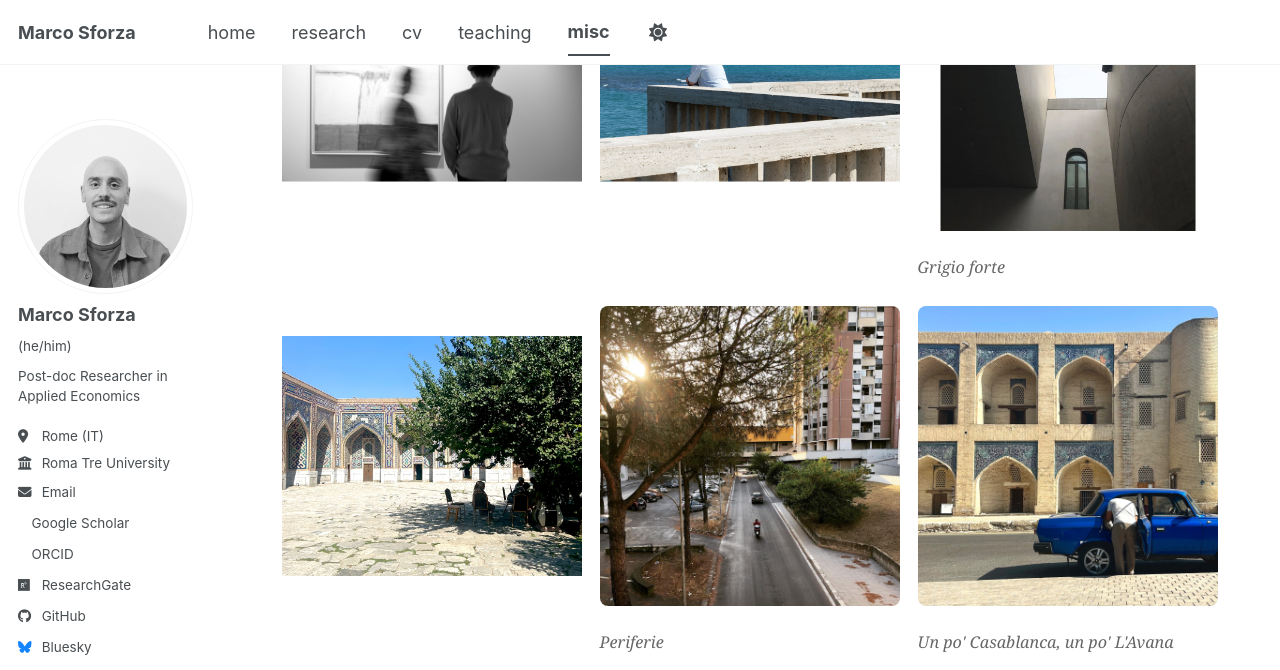
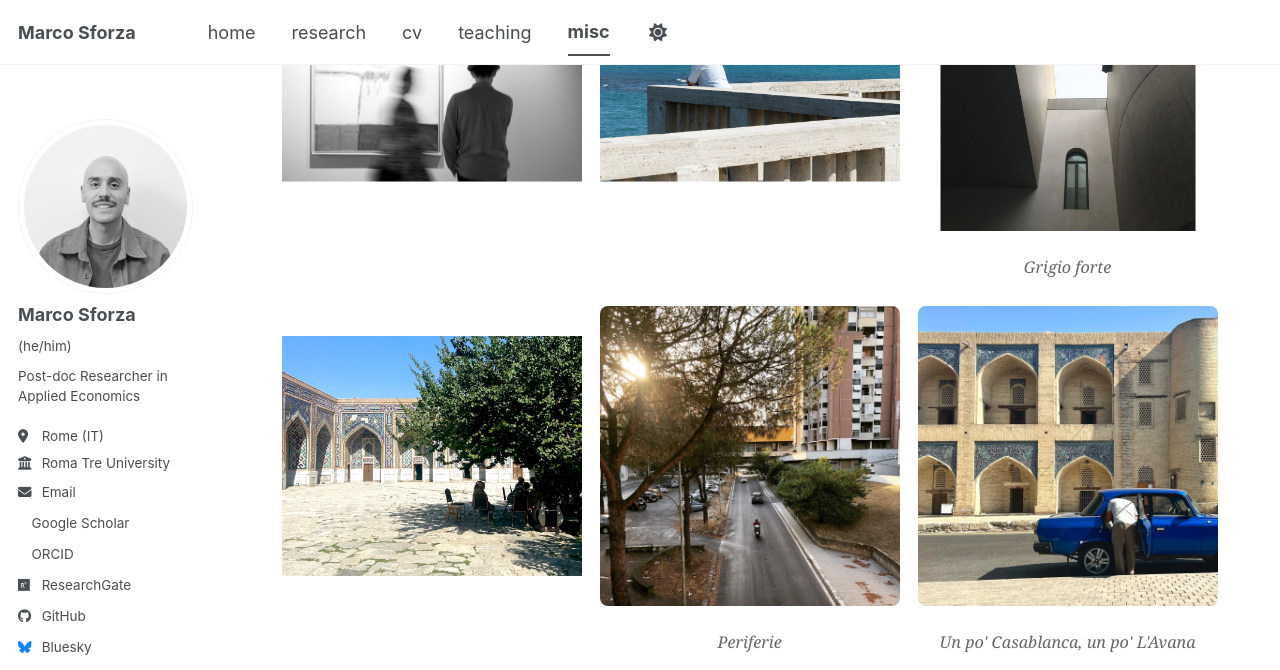
Before and after one commit to marcosforza/marcosforza.github.io, a Jekyll site: the page built from _pages/misc.md, in a window 1280 px wide and 1400 px high, scrolled down 439 px. Shown: the top 670 px of the window. Built offline with Jekyll 4.4.1, drawn with Linux system fonts in a browser that asks for light colours; a style sheet for code colours, icons or effects is not loaded.

Commit message:
Update _custom.scss

```diff
--- a/_sass/layout/_custom.scss
+++ b/_sass/layout/_custom.scss
@@ -1,20 +1,5 @@
 .page__footer {
   display: none !important;
-}
-
-.photo-grid {
-  display: grid;
-  grid-template-columns: repeat(auto-fit, minmax(180px, 1fr));
-  gap: 1rem;
-  margin: 1.5rem 0;
-}
-
-.photo-grid img {
-  width: 100%;
-  height: 220px;
-  object-fit: cover;
-  display: block;
-  border-radius: 8px;
 }
 
 .misc-gallery {
@@ -39,9 +24,11 @@
 }
 
 .misc-gallery figcaption {
+  display: block;
+  width: 100%;
   margin-top: 0.35rem;
   font-size: 0.9rem;
   font-style: italic;
   color: #666;
-  text-align: center;
+  text-align: center !important;
 }
```
